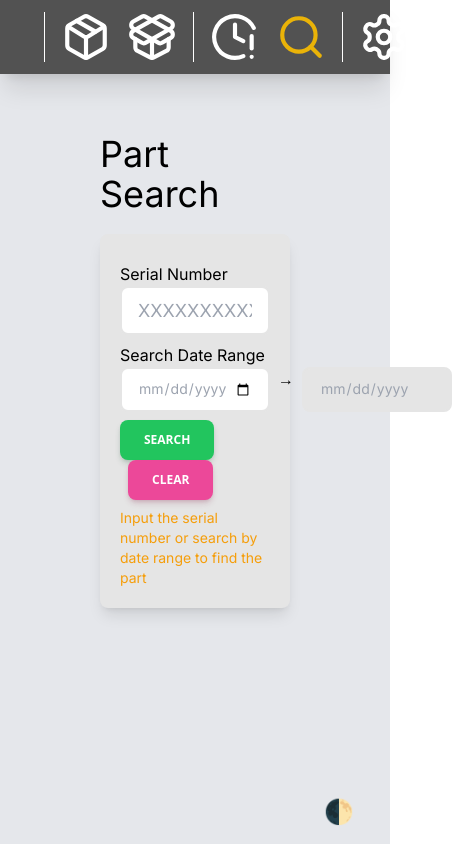
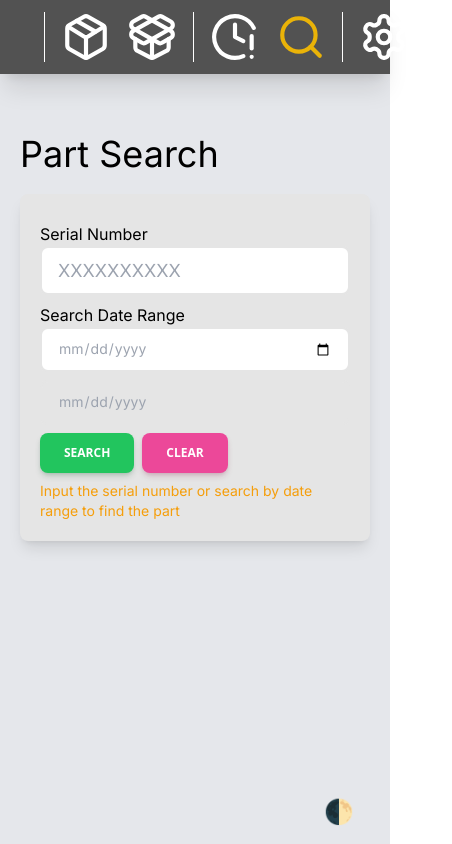
Before and after one commit to aingez/sts_safety_stock_coop_project, a Next.js app: page /search in a window 390 px wide. Shown: the top 844 px of the page, 452 px wide, since content can reach past the window. Built offline with nearby package versions, Linux system fonts and the light colour scheme.

Commit message:
responsive

```diff
--- a/src/app/search/page.jsx
+++ b/src/app/search/page.jsx
@@ -5,6 +5,7 @@
 
 import React, { useState } from "react";
 import ReusableTable from "../../components/partSearchTable";
+import { ArrowBigRight, ArrowBigDown } from "lucide-react";
 
 function SearchPage() {
   const [serialInput, setSerialInput] = useState("");
@@ -38,7 +39,7 @@ function SearchPage() {
   };
 
   return (
-    <div className="mx-20 flex min-h-screen flex-col">
+    <div className="flex min-h-screen flex-col sm:mx-0 md:mx-20">
       <h1 className="custom-title-1">Part Search</h1>
       <div className="custom-box-2">
         <form onSubmit={handleSubmit}>
@@ -56,7 +57,8 @@ function SearchPage() {
           </div>
           <div className="custom-input-layout-1">
             <label>Search Date Range</label>
-            <div className="flex space-x-2">
+            <div className="flex flex-col md:flex-row">
+              <div className="flex flex-col space-y-2 md:flex-row md:space-x-2 md:space-y-0">
                 <input
                   type="date"
                   name="start"
@@ -66,7 +68,12 @@ function SearchPage() {
                   className="custom-date-input-1"
                   disabled={serialInput.length > 0}
                 />
-              <span>→</span>
+                <div className="hidden md:block">
+                  <ArrowBigRight size={40} />
+                </div>
+                <div className="hidden text-center sm:block md:hidden">
+                  <ArrowBigDown size={40} />
+                </div>
                 <input
                   type="date"
                   name="end"
@@ -75,6 +82,7 @@ function SearchPage() {
                   className="custom-date-input-1"
                   disabled={serialInput.length > 0 || dateRange.start === ""}
                 />
+              </div>
             </div>
           </div>
           <div className="my-2 space-x-2">
```
Lines whose indentation alone changed are shown as unchanged.
